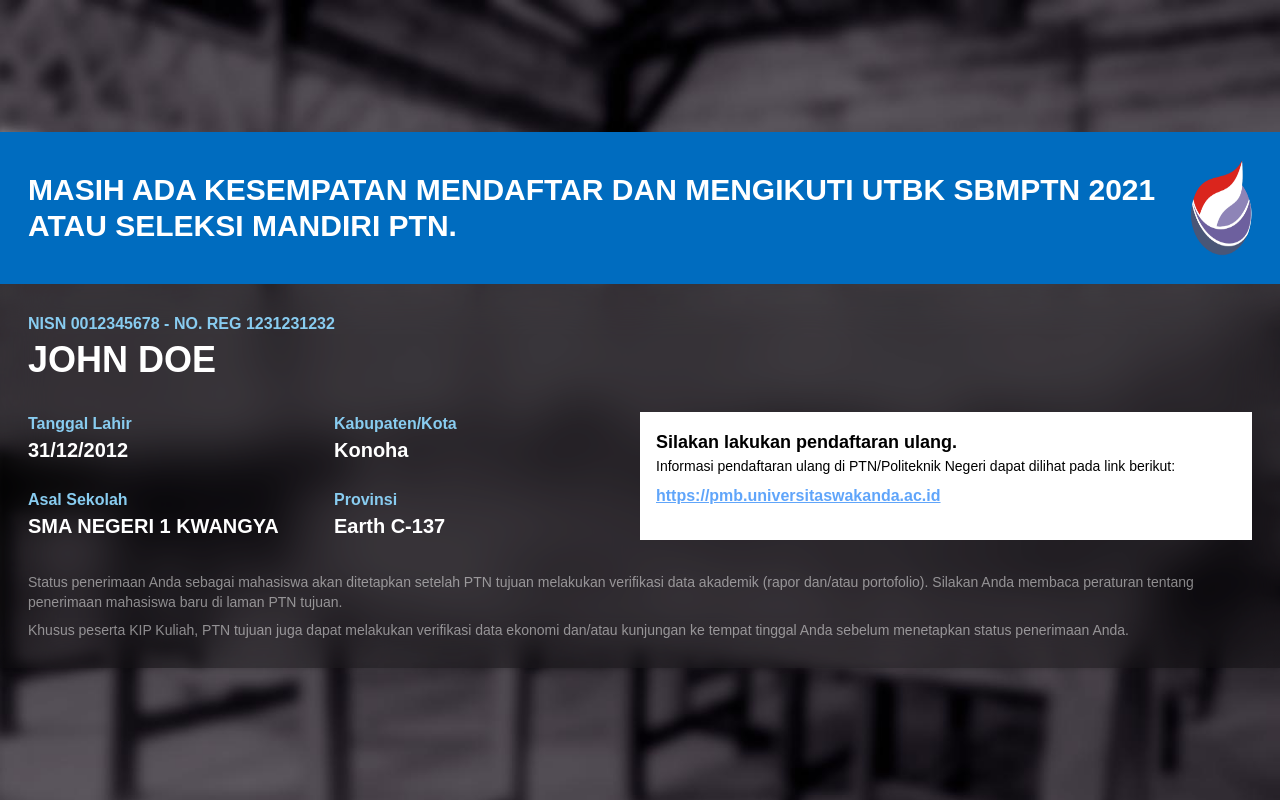
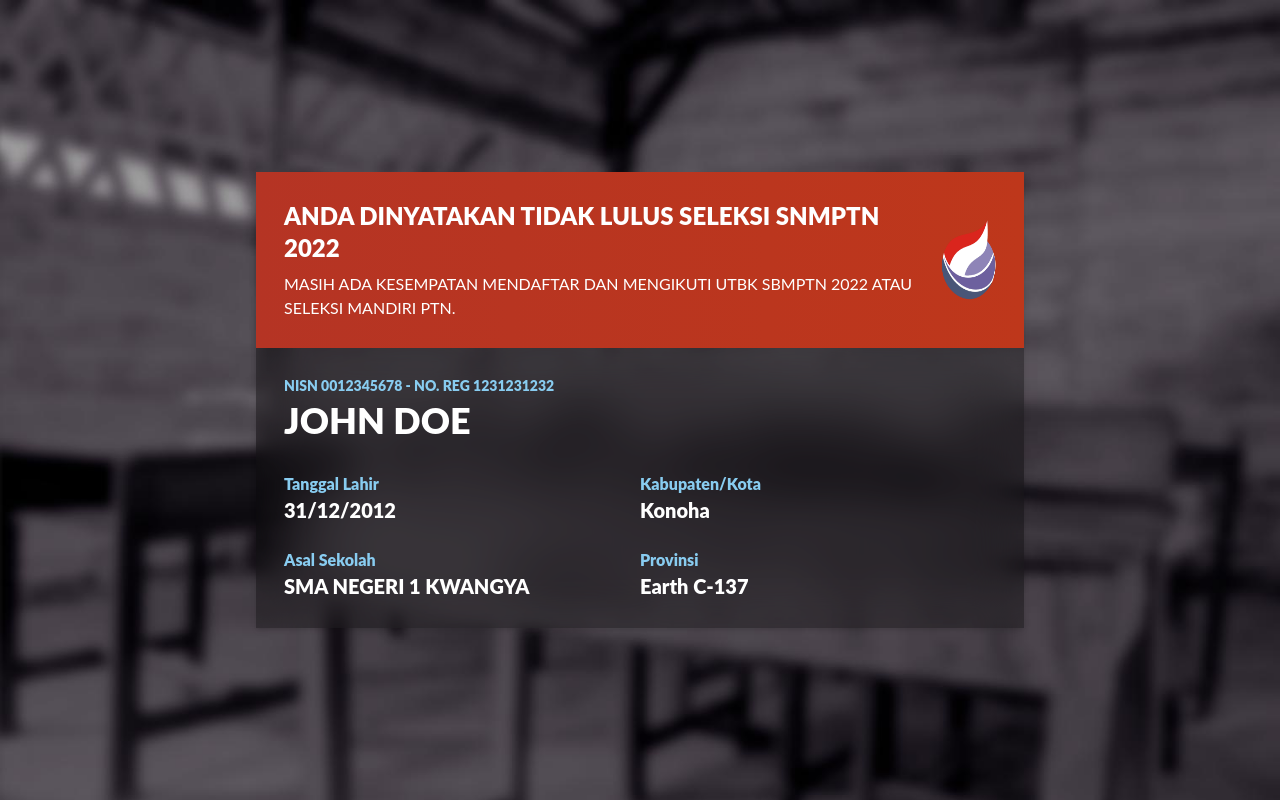
Before and after one commit to plirapli/pengumuman-ltmpt-generator, a React (Create React App) app: page /snm/0 in a window 1280 px wide. Built offline with nearby package versions, Linux system fonts and the light colour scheme.

Commit message:
add snm original theme gagal vers

```diff
--- a/src/components/SnmOriginal.jsx
+++ b/src/components/SnmOriginal.jsx
@@ -6,33 +6,15 @@
 
 function Snm({ dataMaba }) {
   const profiles = [
-    {
-      title: 'tanggal lahir',
-      icon: 'ic:baseline-date-range',
-      val: dataMaba.tglLahir || '31/12/2012',
-    },
-    {
-      title: 'kabupaten/kota',
-      icon: 'fluent:location-24-filled',
-      val: dataMaba.kotaKab || 'Konoha',
-    },
-    {
-      title: 'asal sekolah',
-      icon: 'ic:round-school',
-      val: dataMaba.sekolah || 'SMA NEGERI 1 KWANGYA',
-    },
-    {
-      title: 'provinsi',
-      icon: 'mdi:city-variant',
-      val: dataMaba.prov || 'Earth C-137',
-    },
+    { title: 'tanggal lahir', val: dataMaba.tglLahir || '31/12/2012' },
+    { title: 'kabupaten/kota', val: dataMaba.kotaKab || 'Konoha' },
+    { title: 'asal sekolah', val: dataMaba.sekolah || 'SMA NEGERI 1 KWANGYA' },
+    { title: 'provinsi', val: dataMaba.prov || 'Earth C-137' },
   ];
 
   const year = new Date().getFullYear();
 
-  const kalimatLulus = `SELAMAT! ANDA DINYATAKAN LULUS SELEKSI SNMPTN ${year}`;
-  const kalimatGagal =
-    'masih ada kesempatan mendaftar dan mengikuti utbk sbmptn 2021 atau seleksi mandiri ptn.';
+  const kalimatGagal = `masih ada kesempatan mendaftar dan mengikuti utbk sbmptn ${year} atau seleksi mandiri ptn.`;
 
   const kalimatDaful =
     'Informasi pendaftaran ulang di PTN/Politeknik Negeri dapat dilihat pada link berikut:';
@@ -43,40 +25,59 @@
     'Khusus peserta KIP Kuliah, PTN tujuan juga dapat melakukan verifikasi data ekonomi dan/atau kunjungan ke tempat tinggal Anda sebelum menetapkan status penerimaan Anda.';
 
   return (
-    <div className='w-full bg-snmOriginal bg-cover flex justify-center'>
-      <div className='w-full min-h-screen max-w-screen-lg lg:max-w-screen-xl flex items-center'>
+    <div className='font-lato w-full bg-snmOriginal bg-cover flex justify-center'>
+      <div
+        className={`w-full min-h-screen
+        ${
+          dataMaba.isLulus
+            ? 'max-w-screen-lg lg:max-w-screen-xl'
+            : 'max-w-screen-md p-5 md:p-0'
+        }
+        flex items-center`}>
         <div className='w-full shadow-md text-white'>
           {/* Banner Header */}
           <div
-            className='
-            bg-gradient-to-r from-snmOriginal-rGradient to-snmOriginal-rGradient
-            flex justify-between items-center p-7'>
-            <h1 className='uppercase font-bold text-2xl lg:text-3xl'>
-              {dataMaba.isLulus ? kalimatLulus : kalimatGagal}
+            className={`
+            bg-gradient-to-r ${
+              dataMaba.isLulus
+                ? 'from-snmOriginal-lulus-lGradient to-snmOriginal-lulus-rGradient'
+                : 'from-snmOriginal-gagal-lGradient to-snmOriginal-gagal-rGradient'
+            }
+            flex flex-col-reverse md:flex-row md:justify-between md:items-center p-5 md:p-7`}>
+            <div className='mt-4 md:mt-0 mr-0 md:mr-4 uppercase'>
+              <h1 className='font-black text-xl lg:text-2xl'>
+                {`${dataMaba.isLulus ? 'Selamat! ' : ''}
+              anda dinyatakan
+              ${dataMaba.isLulus ? 'Lulus' : 'Tidak lulus'}
+              seleksi snmptn 2022`}
               </h1>
+              {!dataMaba.isLulus && (
+                <p className='mt-2 uppercase'>{kalimatGagal}</p>
+              )}
+            </div>
             <Link to='/'>
               <div className='flex items-center'>
-                <Logo customClass='h-24' logo={logoSnm} />
+                <Logo customClass='h-20' logo={logoSnm} />
               </div>
             </Link>
           </div>
 
           {/* Profile */}
-          <div className='bg-black bg-opacity-30 backdrop-filter backdrop-blur-xl p-7'>
+          <div className='bg-black bg-opacity-30 backdrop-filter backdrop-blur-xl p-5 sm:p-7'>
             {/* MAIN INFO */}
             <div className='w-full flex flex-col-reverse lg:flex-row lg:items-center lg:justify-between'>
-              <div className='mt-4 lg:mt-0'>
-                <p className='flex text-snmOriginal-accentBlue font-semibold'>
+              <div className={`${dataMaba.isLulus ? 'mt-4 lg:mt-0' : 'mt-0'}`}>
+                <div className='flex text-snmOriginal-accentBlue font-black text-sm'>
                   <p>NISN {dataMaba.nisn || '0012345678'}</p>
-                  <span className='hidden sm:inline'>&nbsp;-&nbsp;</span>
+                  <span>&nbsp;-&nbsp;</span>
                   <p>NO. REG {dataMaba.noReg || '1231231232'}</p>
-                </p>
-                <h1 className='mt-1 text-3xl lg:text-4xl font-bold uppercase'>
+                </div>
+                <h1 className='mt-1 text-3xl lg:text-4xl font-black uppercase'>
                   {dataMaba.nama || 'John Doe'}
                 </h1>
 
                 {dataMaba.isLulus && (
-                  <div className='mt-1 flex flex-col text-xl lg:text-2xl uppercase font-light'>
+                  <div className='mt-1 flex flex-col text-xl uppercase font-light'>
                     <h3>{dataMaba.prodi || 'informatika'}</h3>
                     <h3>{dataMaba.univ || 'Institut Neo Kultur'}</h3>
                   </div>
@@ -88,6 +89,7 @@
             {/* DETAIL INFO */}
             <div className='mt-8 grid grid-cols-12'>
               <DetailInfo
+                isLulus={dataMaba.isLulus}
                 key1={profiles[0].title}
                 val1={profiles[0].val}
                 key2={profiles[2].title}
@@ -95,12 +97,14 @@
               />
               {/* <span className=''></span> */}
               <DetailInfo
+                isLulus={dataMaba.isLulus}
                 customClass='mt-6 lg:mt-0'
                 key1={profiles[1].title}
                 val1={profiles[1].val}
                 key2={profiles[3].title}
                 val2={profiles[3].val}
               />
+              {dataMaba.isLulus && (
                 <div className='bg-white col-span-12 mt-6 p-4 text-black lg:col-span-6 lg:mt-0'>
                   <h3 className='text-lg font-semibold'>
                     Silakan lakukan pendaftaran ulang.
@@ -109,18 +113,21 @@
                   <a
                     target='_blank'
                     rel='noreferrer'
-                  class='font-bold underline text-blue-400'
+                    class='text-base lg:text-lg font-black text-snmOriginal-link'
                     href='https://github.com/plirapli/pengumuman-ltmpt-generator'>
-                  https://pmb.universitaswakanda.ac.id
+                    https://pmb.universitaswakanda.ac.id/
                   </a>
                 </div>
+              )}
             </div>
 
             {/* Info gatau */}
-            <div className='mt-8 text-sm font-thin text-white text-opacity-50'>
+            {dataMaba.isLulus && (
+              <div className='mt-8 text-sm font-light tracking-wider text-white text-opacity-50'>
                 <p>{infoTextStatus}</p>
                 <p className='mt-2'>{infoTextKip}</p>
               </div>
+            )}
           </div>
         </div>
       </div>
--- a/src/components/snm/theme0/DetailInfoLayout.jsx
+++ b/src/components/snm/theme0/DetailInfoLayout.jsx
@@ -1,16 +1,21 @@
 import React from 'react';
 
-function DetailInfoLayout({ customClass, key1, val1, key2, val2 }) {
+function DetailInfoLayout({ isLulus, customClass, key1, val1, key2, val2 }) {
   return (
     <div
-      className={`col-span-12 lg:col-span-3 flex flex-col font-semibold capitalize ${customClass}`}>
+      className={`col-span-12 ${isLulus ? 'lg:col-span-3' : 'lg:col-span-6'}
+        flex flex-col font-black capitalize ${customClass}`}>
       <div>
-        <p className='text-snmOriginal-accentBlue'>{key1}</p>
-        <p className='text-xl'>{val1}</p>
+        <p className='text-snmOriginal-accentBlue text-sm lg:text-base'>
+          {key1}
+        </p>
+        <p className='text-lg lg:text-xl'>{val1}</p>
       </div>
       <div className='mt-6'>
-        <p className='text-snmOriginal-accentBlue'>{key2}</p>
-        <p className='capitalize text-xl'>{val2}</p>
+        <p className='text-snmOriginal-accentBlue text-sm lg:text-base'>
+          {key2}
+        </p>
+        <p className='capitalize text-lg lg:text-xl'>{val2}</p>
       </div>
     </div>
   );
--- a/src/index.css
+++ b/src/index.css
@@ -4,3 +4,4 @@
 @tailwind utilities;
 
 @import url('https://fonts.googleapis.com/css2?family=Poppins:ital,wght@0,200;0,300;0,500;0,600;0,700;0,800;0,900;1,400&display=swap');
+@import url('https://fonts.googleapis.com/css2?family=Lato:ital,wght@0,100;0,300;0,400;0,700;0,900;1,100;1,300;1,400;1,700;1,900&display=swap');
--- a/tailwind.config.js
+++ b/tailwind.config.js
@@ -4,6 +4,7 @@
   theme: {
     fontFamily: {
       poppins: ['Poppins', 'sans-serif'],
+      lato: ['Lato', 'sans-serif'],
     },
     extend: {
       colors: {
@@ -17,8 +18,15 @@
         },
         snmOriginal: {
           accentBlue: '#88ccf0',
-          lGradient: '#083661',
-          rGradient: '#006cbf',
+          link: '#008acf',
+          lulus: {
+            lGradient: '#083661',
+            rGradient: '#006cbf',
+          },
+          gagal: {
+            lGradient: '#B53424',
+            rGradient: '#BE371B',
+          },
         },
       },
       backgroundImage: {
```
Lines whose indentation alone changed are shown as unchanged.
